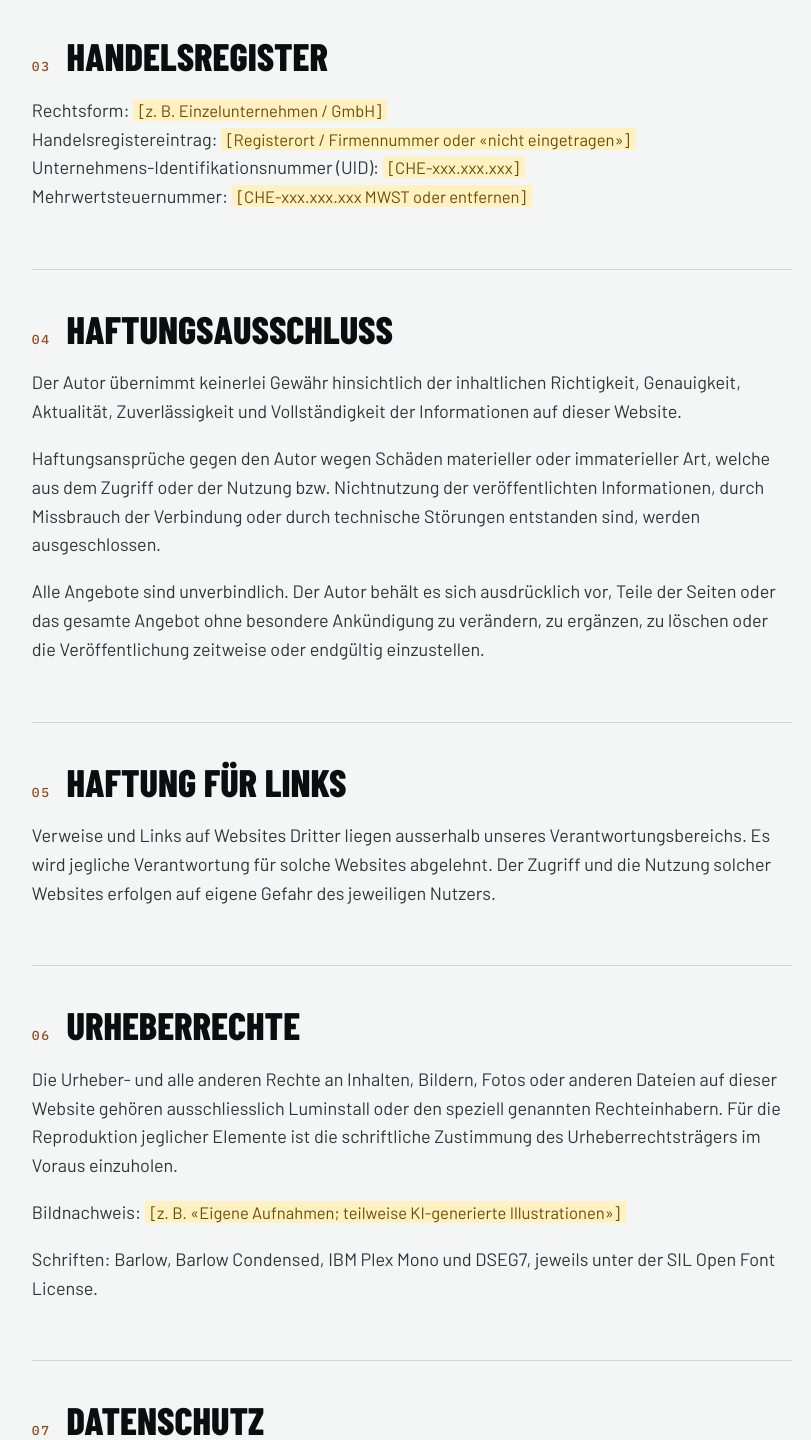
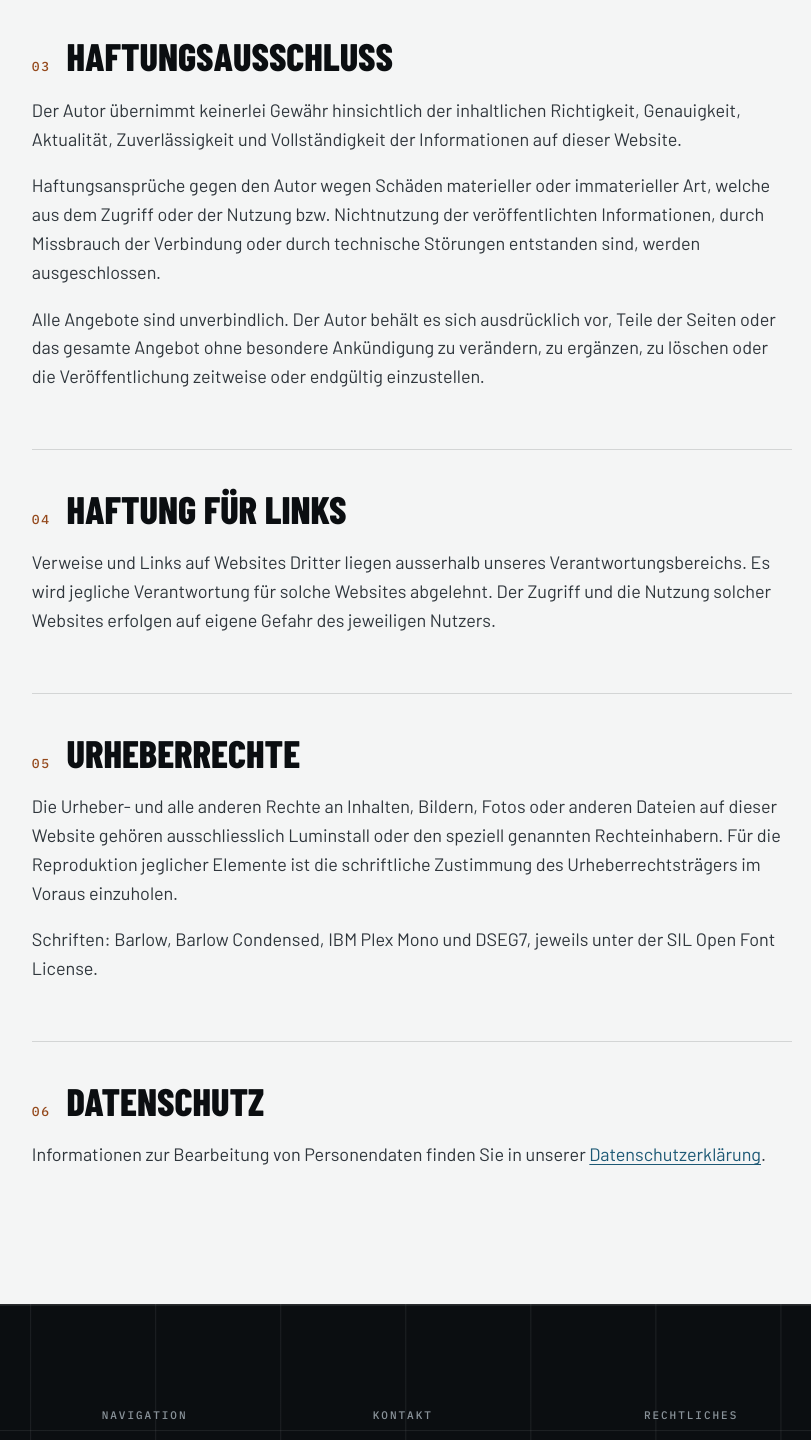
Before and after one commit to luminatall/luminatall.github.io, a plain HTML site: page impressum.html in a window 1280 px wide. Shown: the part 1126-2566 px from the top of the page, without its empty margins (345-1156 px from the left). Drawn offline with Linux system fonts and the light colour scheme.

Commit message:
Rechtsseiten: Vorlagen-Hinweis und Platzhalter entfernt
Co-Authored-By: Claude Opus 5.5 <noreply@anthropic.com>

```diff
--- a/impressum.html
+++ b/impressum.html
@@ -84,7 +84,6 @@
           <ol>
             <li><a href="#kontaktadresse">Kontaktadresse</a></li>
             <li><a href="#vertretung">Vertretungsberechtigte Person</a></li>
-            <li><a href="#handelsregister">Handelsregister</a></li>
             <li><a href="#haftung">Haftungsausschluss</a></li>
             <li><a href="#links">Haftung für Links</a></li>
             <li><a href="#urheberrechte">Urheberrechte</a></li>
@@ -112,36 +111,25 @@
             <h2><span>02</span>Vertretungsberechtigte Person</h2>
             <p>Fatlum Jashari, Inhaber</p>
           </section>
-          <section id="handelsregister">
-            <h2><span>03</span>Handelsregister</h2>
-            <p>
-              Rechtsform: <span class="placeholder">[z.&nbsp;B. Einzelunternehmen / GmbH]</span><br>
-              Handelsregistereintrag: <span class="placeholder">[Registerort / Firmennummer oder «nicht eingetragen»]</span><br>
-              Unternehmens-Identifikationsnummer (UID): <span class="placeholder">[CHE-xxx.xxx.xxx]</span><br>
-              Mehrwertsteuernummer: <span class="placeholder">[CHE-xxx.xxx.xxx MWST oder entfernen]</span>
-            </p>
-          </section>
           <section id="haftung">
-            <h2><span>04</span>Haftungsausschluss</h2>
+            <h2><span>03</span>Haftungsausschluss</h2>
             <p>Der Autor übernimmt keinerlei Gewähr hinsichtlich der inhaltlichen Richtigkeit, Genauigkeit, Aktualität, Zuverlässigkeit und Vollständigkeit der Informationen auf dieser Website.</p>
             <p>Haftungsansprüche gegen den Autor wegen Schäden materieller oder immaterieller Art, welche aus dem Zugriff oder der Nutzung bzw. Nichtnutzung der veröffentlichten Informationen, durch Missbrauch der Verbindung oder durch technische Störungen entstanden sind, werden ausgeschlossen.</p>
             <p>Alle Angebote sind unverbindlich. Der Autor behält es sich ausdrücklich vor, Teile der Seiten oder das gesamte Angebot ohne besondere Ankündigung zu verändern, zu ergänzen, zu löschen oder die Veröffentlichung zeitweise oder endgültig einzustellen.</p>
           </section>
           <section id="links">
-            <h2><span>05</span>Haftung für Links</h2>
+            <h2><span>04</span>Haftung für Links</h2>
             <p>Verweise und Links auf Websites Dritter liegen ausserhalb unseres Verantwortungsbereichs. Es wird jegliche Verantwortung für solche Websites abgelehnt. Der Zugriff und die Nutzung solcher Websites erfolgen auf eigene Gefahr des jeweiligen Nutzers.</p>
           </section>
           <section id="urheberrechte">
-            <h2><span>06</span>Urheberrechte</h2>
+            <h2><span>05</span>Urheberrechte</h2>
             <p>Die Urheber- und alle anderen Rechte an Inhalten, Bildern, Fotos oder anderen Dateien auf dieser Website gehören ausschliesslich Luminstall oder den speziell genannten Rechteinhabern. Für die Reproduktion jeglicher Elemente ist die schriftliche Zustimmung des Urheberrechtsträgers im Voraus einzuholen.</p>
-            <p>Bildnachweis: <span class="placeholder">[z.&nbsp;B. «Eigene Aufnahmen; teilweise KI-generierte Illustrationen»]</span></p>
             <p>Schriften: Barlow, Barlow Condensed, IBM Plex Mono und DSEG7, jeweils unter der SIL Open Font License.</p>
           </section>
           <section id="datenschutz">
-            <h2><span>07</span>Datenschutz</h2>
+            <h2><span>06</span>Datenschutz</h2>
             <p>Informationen zur Bearbeitung von Personendaten finden Sie in unserer <a href="datenschutz.html">Datenschutzerklärung</a>.</p>
           </section>
-          <p class="legal-note">Hinweis: Diese Texte sind eine sorgfältig erstellte Vorlage und ersetzen keine Rechtsberatung.</p>
         </div>
       </div>
     </div>
```
Also changed, not shown: datenschutz.html (+1 -3 lines).
